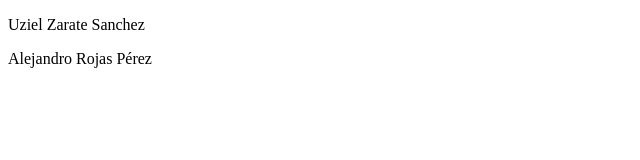
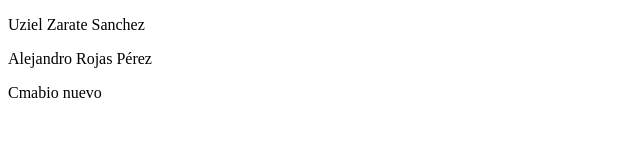
Before and after one commit to KRADATZ/Desarrollo-De-Servicios-Web, a plain HTML site: page prueba.html in a window 1280 px wide. Shown: the whole page, without its empty margins (0-640 px from the left). Drawn offline with Linux system fonts and the light colour scheme.

Commit message:
Prueba decambio 20

```diff
--- a/prueba.html
+++ b/prueba.html
@@ -9,6 +9,7 @@
 
     <p>Uziel Zarate Sanchez</p>
     <p>Alejandro Rojas Pérez</p>
+    <p>Cmabio nuevo</p>
 
 </body>
 </html>
```
